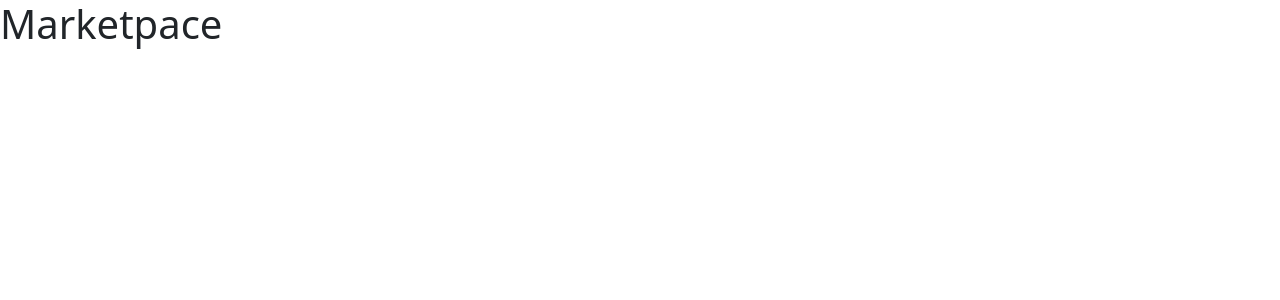
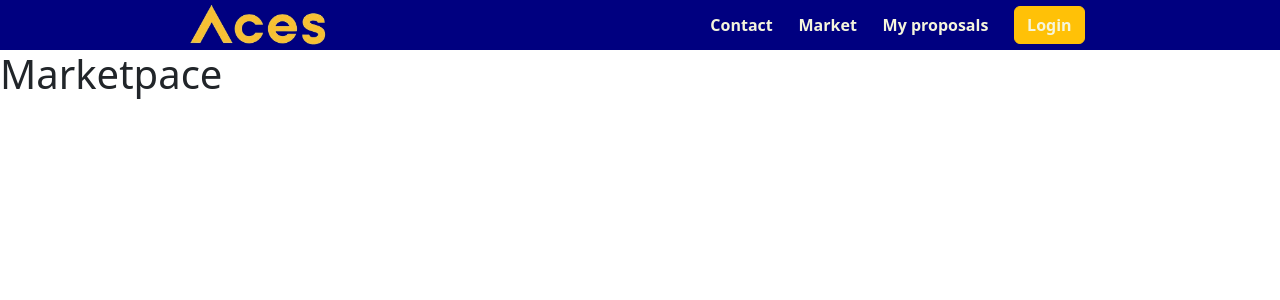
Before and after one commit to oohtewy/apartment-store, a Django app: page / in a window 1280 px wide. Shown: the top 300 px of the page. Run offline with Django 4.2, Linux system fonts and the light colour scheme; some libraries are stand-ins or nearby versions.

Commit message:
nevbar is ready

```diff
--- a/.html
+++ b/.html
@@ -0,0 +1,5 @@
+
+
+<style>
+
+</style>
--- a/apartment/market/templates/market/base.html
+++ b/apartment/market/templates/market/base.html
@@ -24,6 +24,7 @@
 
 </head>
 <body>
+    {% include "market/navbar.html" %}
     {% block content %}
 
 
--- /dev/null
+++ b/apartment/market/templates/market/navbar.html
@@ -0,0 +1,53 @@
+{% load django_bootstrap5 %}
+{% load static %}
+
+{% block style %}
+    <style>
+
+        nav{
+            display: flex;
+            width:100%;
+            height:50px;
+            align-items:center;
+            justify-content:space-around;
+            background-color:navy;
+        }
+        .right-side-nav{
+            float:right;
+            width:400px;
+            display:flex;
+            justify-content:space-around;
+        }
+        .right-side-nav a{
+            text-decoration:none;
+            color:beige;
+            font-weight:700;
+            display:flex;
+            align-items:center;
+        }
+        .logo{
+            height:min-content;
+            width:150px;
+        }
+
+    </style>
+{% endblock style %}
+{% block content %}
+    <nav>
+        <div class="left-side-nav">
+            <span><img class='logo' src="{% static 'icons/logo3.png'%}" ></span>
+        </div>
+        <div class="right-side-nav">
+            <a href="#" type='button'>Contact</a>
+            <a href="#" type='button'>Market</a>
+            <a href="#" type='button'>My proposals</a>
+            <a href="#" type='button' class='btn btn-warning'>Login</a>
+        </div>
+    </nav>
+{% endblock content %}
+
+{% block script %}
+    <script>
+
+    </script>
+{% endblock script %}
```
Also changed, not shown: apartment/static/icons/logo.png (added), apartment/static/icons/logo2.png (added), apartment/static/icons/logo3.png (added).
